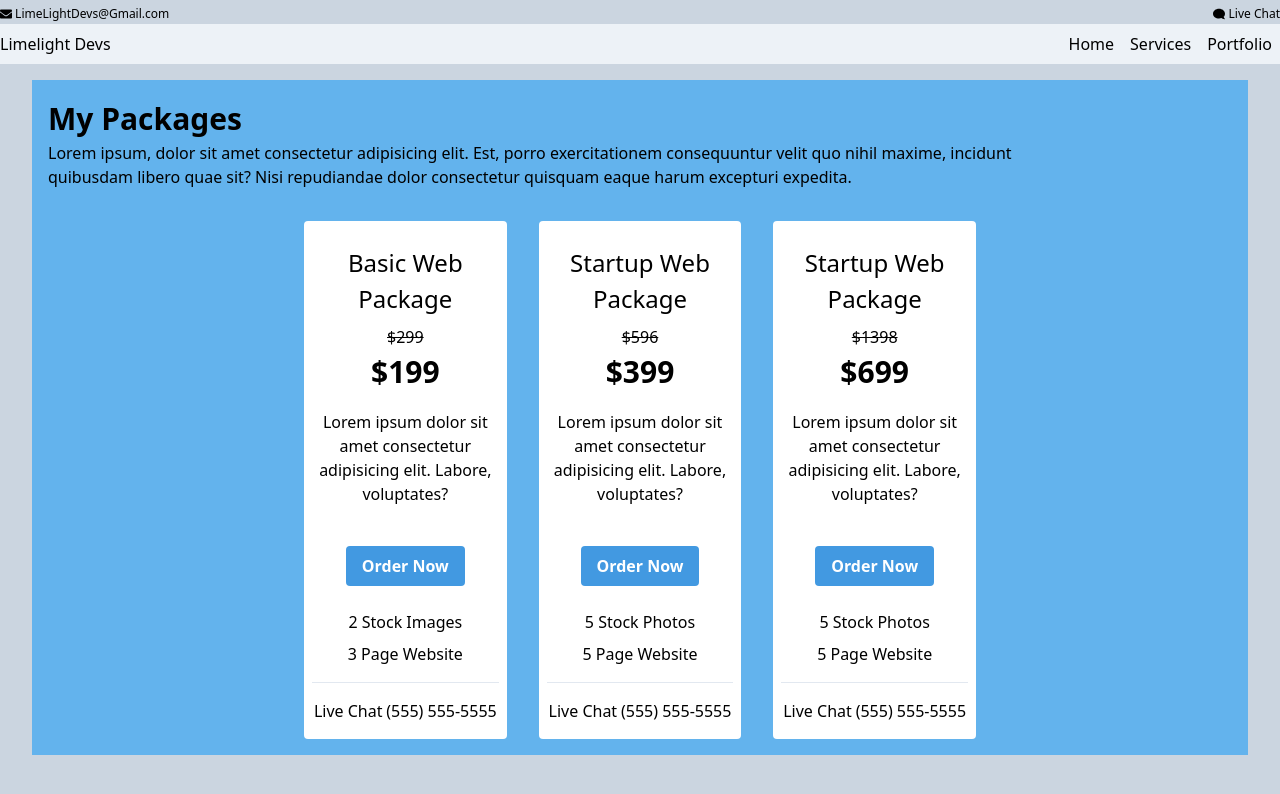
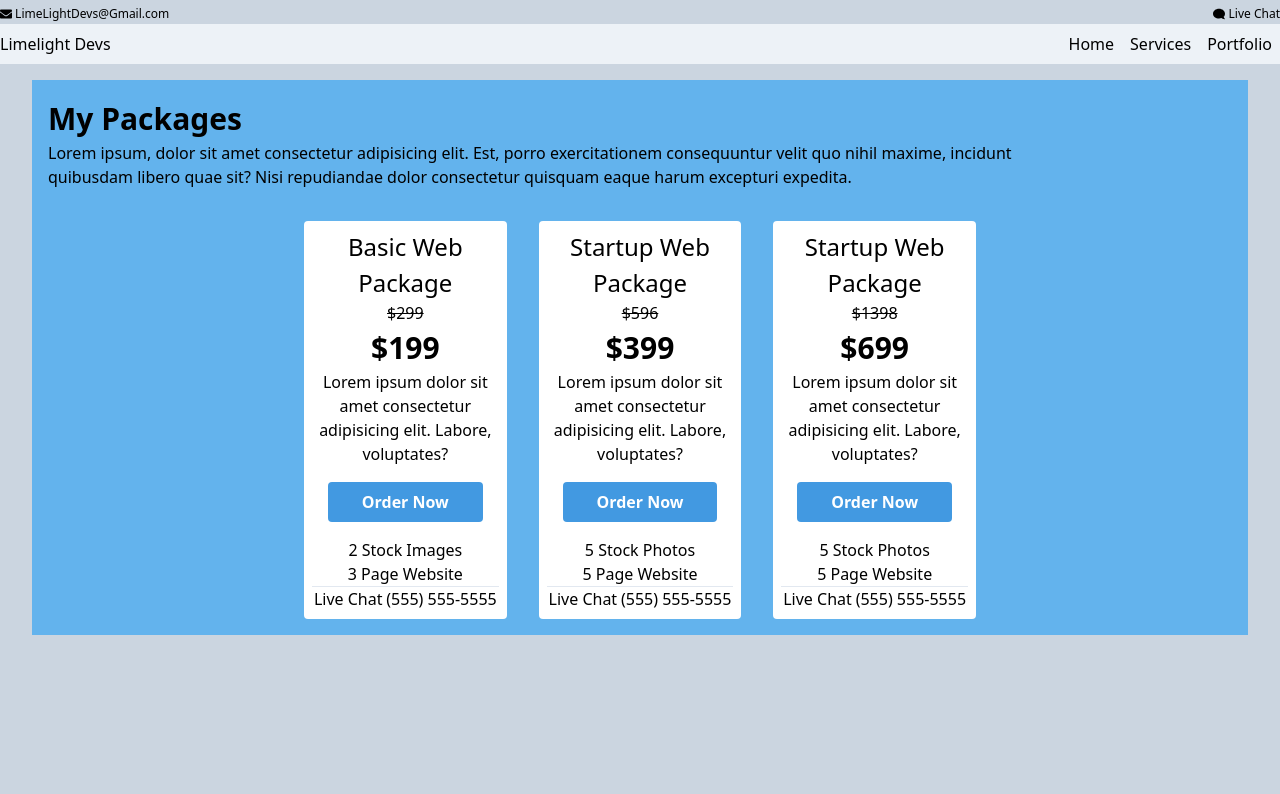
Before and after one commit to RonaldRusso94/LimeLightDevs, a Next.js app in the folder public/client/: page / in a window 1280 px wide. Shown: the top 794 px of the page. Built offline with nearby package versions, Linux system fonts and the light colour scheme.

Commit message:
PackageDeal.js fixed text wrapping *Still needs resonsive margins/padding

```diff
--- a/public/client/components/PackageDeal.js
+++ b/public/client/components/PackageDeal.js
@@ -2,25 +2,25 @@ import Button from "./common/Button";
 
 const PackageDeal = ({ title, originalPrice, price, description, details }) => {
   return (
-    <div className="bg-white text-center rounded sm:px-2 px-4 ">
-      <h2 className="text-2xl mb-2 mt-6">{title}</h2>
+    <div className="bg-white text-center rounded sm:px-2 px-4 py-2 flex flex-col justify-between">
+      <h2 className="text-2xl ">{title}</h2>
       <p className="line-through">{originalPrice}</p>
-      <p className=" text-3xl font-bold mb-4">{price}</p>
-      <p className="mb-6">{description}</p>
+      <p className=" text-3xl font-bold ">{price}</p>
+      <p className="">{description}</p>
 
       <Button className={"m-4"}>Order Now</Button>
 
       {details &&
         details.map((detail) => {
           return (
-            <p className="mt-2" key={detail}>
+            <p className="" key={detail}>
               {detail}
             </p>
           );
         })}
-      <div className="mt-4">
+      <div className="">
         <hr />
-        <div className="flex justify-around py-4">
+        <div className="flex justify-around">
           <p>Live Chat</p>
           <p>(555) 555-5555</p>
         </div>
```
